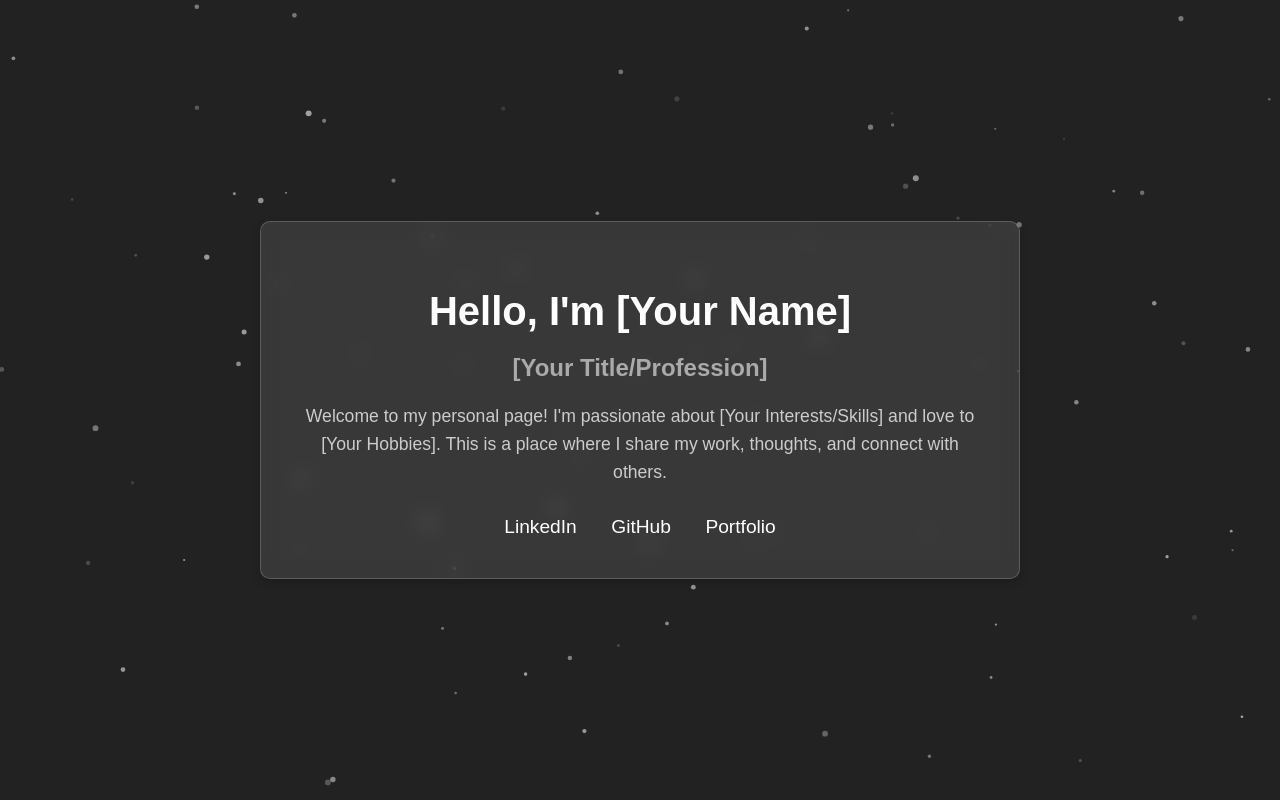
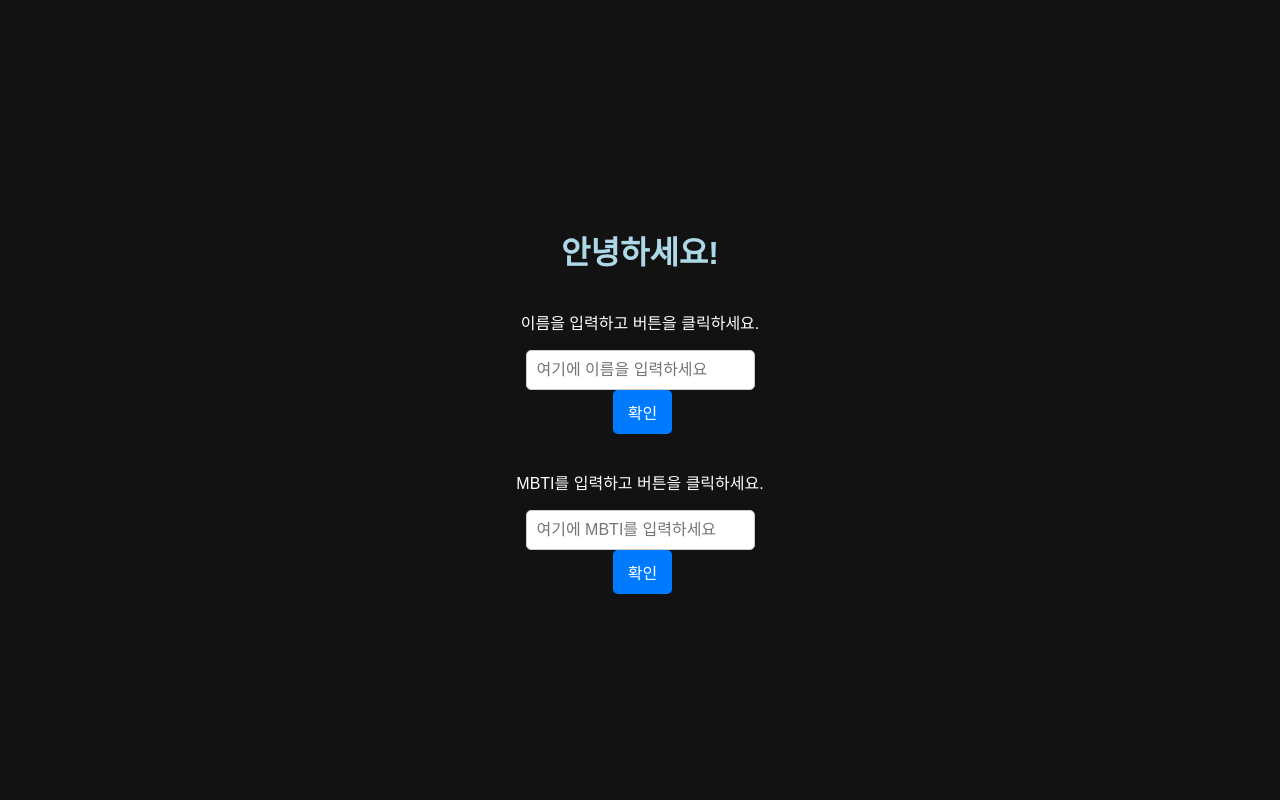
Before and after one commit to jjune947/jjune251120, a plain HTML site: page index.html in a window 1280 px wide. Drawn offline with Linux system fonts and the light colour scheme.

Commit message:
feat: Add MBTI input feature

```diff
--- a/index.html
+++ b/index.html
@@ -1,28 +1,23 @@
 <!DOCTYPE html>
-<html lang="en">
+<html lang="ko">
 <head>
     <meta charset="UTF-8">
     <meta name="viewport" content="width=device-width, initial-scale=1.0">
-    <title>My Self-Introduction</title>
+    <title>동적 결과 페이지</title>
     <link rel="stylesheet" href="style.css">
 </head>
 <body>
-    <canvas id="backgroundCanvas"></canvas>
-    <div class="container">
-        <div class="card">
-            <h1>Hello, I'm [Your Name]</h1>
-            <h2>[Your Title/Profession]</h2>
-            <p>
-                Welcome to my personal page! I'm passionate about [Your Interests/Skills] and love to [Your Hobbies].
-                This is a place where I share my work, thoughts, and connect with others.
-            </p>
-            <div class="social-links">
-                <a href="#" target="_blank">LinkedIn</a>
-                <a href="#" target="_blank">GitHub</a>
-                <a href="#" target="_blank">Portfolio</a>
-            </div>
-        </div>
-    </div>
+    <h1>안녕하세요!</h1>
+    <p>이름을 입력하고 버튼을 클릭하세요.</p>
+    <input type="text" id="nameInput" placeholder="여기에 이름을 입력하세요">
+    <button id="submitBtn">확인</button>
+    <div id="result"></div>
+
+    <p>MBTI를 입력하고 버튼을 클릭하세요.</p>
+    <input type="text" id="mbtiInput" placeholder="여기에 MBTI를 입력하세요">
+    <button id="mbtiBtn">확인</button>
+    <div id="mbtiResult"></div>
+
     <script src="script.js"></script>
 </body>
 </html>
--- a/script.js
+++ b/script.js
@@ -1,72 +1,61 @@
-const canvas = document.getElementById('backgroundCanvas');
-const ctx = canvas.getContext('2d');
+document.addEventListener('DOMContentLoaded', () => {
+    const nameInput = document.getElementById('nameInput');
+    const submitBtn = document.getElementById('submitBtn');
+    const resultDiv = document.getElementById('result');
+    const body = document.body;
+    const greetingH1 = document.querySelector('h1'); // Get the h1 element
 
-let particles = [];
-const numParticles = 100;
+    // Add mousemove event listener to the body
+    body.addEventListener('mousemove', (e) => {
+        const x = e.clientX;
+        const y = e.clientY;
 
-function setCanvasSize() {
-    canvas.width = window.innerWidth;
-    canvas.height = window.innerHeight;
-}
+        // Create a radial gradient that follows the mouse
+        body.style.background = `radial-gradient(circle at ${x}px ${y}px, #333 0%, #121212 25%)`;
+    });
 
-// Particle class
-class Particle {
-    constructor() {
-        this.reset();
-    }
+    submitBtn.addEventListener('click', () => {
+        const name = nameInput.value;
+        if (name) {
+            resultDiv.textContent = `안녕하세요, ${name}님! 만나서 반갑습니다.`;
+        } else {
+            resultDiv.textContent = '이름을 입력해주세요.';
+        }
+    });
 
-    reset() {
-        this.x = Math.random() * canvas.width;
-        this.y = Math.random() * canvas.height;
-        this.size = Math.random() * 2 + 1; // 1 to 3
-        this.speedX = (Math.random() - 0.5) * 0.5; // -0.25 to 0.25
-        this.speedY = (Math.random() - 0.5) * 0.5; // -0.25 to 0.25
-        this.opacity = Math.random() * 0.5 + 0.1; // 0.1 to 0.6
-    }
+    nameInput.addEventListener('keyup', (event) => {
+        if (event.key === 'Enter') {
+            submitBtn.click();
+        }
+    });
 
-    draw() {
-        ctx.fillStyle = `rgba(255, 255, 255, ${this.opacity})`;
-        ctx.beginPath();
-        ctx.arc(this.x, this.y, this.size, 0, Math.PI * 2);
-        ctx.fill();
-    }
+    // New animation for the h1 element
+    let colorToggle = true;
+    setInterval(() => {
+        if (colorToggle) {
+            greetingH1.style.color = '#ADD8E6'; // Light Blue
+        } else {
+            greetingH1.style.color = '#fff'; // White
+        }
+        colorToggle = !colorToggle;
+    }, 1500); // Toggle color every 1.5 seconds
 
-    update() {
-        this.x += this.speedX;
-        this.y += this.speedY;
+    const mbtiInput = document.getElementById('mbtiInput');
+    const mbtiBtn = document.getElementById('mbtiBtn');
+    const mbtiResult = document.getElementById('mbtiResult');
 
-        // Reset particles if they go off screen
-        if (this.x < 0 || this.x > canvas.width || this.y < 0 || this.y > canvas.height) {
-            this.reset();
+    mbtiBtn.addEventListener('click', () => {
+        const mbti = mbtiInput.value;
+        if (mbti) {
+            mbtiResult.textContent = '좋은 MBTI네요';
+        } else {
+            mbtiResult.textContent = 'MBTI를 입력해주세요.';
         }
-    }
-}
+    });
 
-// Initialize particles
-function initParticles() {
-    particles = [];
-    for (let i = 0; i < numParticles; i++) {
-        particles.push(new Particle());
-    }
-}
-
-// Animation loop
-function animate() {
-    ctx.clearRect(0, 0, canvas.width, canvas.height); // Clear canvas
-    for (let i = 0; i < particles.length; i++) {
-        particles[i].update();
-        particles[i].draw();
-    }
-    requestAnimationFrame(animate);
-}
-
-// Event Listeners
-window.addEventListener('resize', () => {
-    setCanvasSize();
-    initParticles(); // Reinitialize particles on resize for better distribution
+    mbtiInput.addEventListener('keyup', (event) => {
+        if (event.key === 'Enter') {
+            mbtiBtn.click();
+        }
+    });
 });
-
-// Initial setup
-setCanvasSize();
-initParticles();
-animate();
--- a/style.css
+++ b/style.css
@@ -1,72 +1,44 @@
 body {
+    font-family: sans-serif;
+    display: flex;
+    flex-direction: column;
+    align-items: center;
+    justify-content: center;
+    height: 100vh;
     margin: 0;
-    font-family: Arial, sans-serif;
-    display: flex;
-    justify-content: center;
-    align-items: center;
-    min-height: 100vh;
-    overflow: hidden; /* Prevent scrollbars due to canvas */
-    background-color: #222; /* Fallback for browsers without canvas or JS disabled */
-    color: #eee;
-    position: relative; /* For canvas absolute positioning */
+    background-color: #121212; /* Darker background */
+    color: #fff; /* White text for better contrast */
 }
 
-#backgroundCanvas {
-    position: absolute;
-    top: 0;
-    left: 0;
-    width: 100%;
-    height: 100%;
-    z-index: -1; /* Send canvas to background */
-}
-
-.container {
-    position: relative;
-    z-index: 1; /* Keep content above canvas */
-    padding: 20px;
-    max-width: 800px;
-    width: 90%;
-    box-sizing: border-box;
-}
-
-.card {
-    background-color: rgba(255, 255, 255, 0.1);
-    border-radius: 10px;
-    padding: 40px;
-    text-align: center;
-    box-shadow: 0 4px 8px rgba(0, 0, 0, 0.2);
-    backdrop-filter: blur(10px); /* Frosted glass effect */
-    -webkit-backdrop-filter: blur(10px); /* For Safari */
-    border: 1px solid rgba(255, 255, 255, 0.18);
-}
-
-.card h1 {
-    font-size: 2.5em;
-    margin-bottom: 10px;
+h1 {
     color: #fff;
 }
 
-.card h2 {
-    font-size: 1.5em;
-    margin-bottom: 20px;
-    color: #aaa;
+
+input[type="text"] {
+    padding: 10px;
+    font-size: 16px;
+    border: 1px solid #ccc;
+    border-radius: 5px;
 }
 
-.card p {
-    font-size: 1.1em;
-    line-height: 1.6;
-    margin-bottom: 30px;
-    color: #ccc;
+button {
+    padding: 10px 15px;
+    font-size: 16px;
+    border: none;
+    background-color: #007bff;
+    color: white;
+    border-radius: 5px;
+    cursor: pointer;
+    margin-left: 5px;
 }
 
-.social-links a {
-    color: #fff;
-    text-decoration: none;
-    margin: 0 15px;
-    font-size: 1.2em;
-    transition: color 0.3s ease;
+button:hover {
+    background-color: #0056b3;
 }
 
-.social-links a:hover {
-    color: #00bcd4; /* A nice cyan for hover effect */
+#result {
+    margin-top: 20px;
+    font-size: 18px;
+    font-weight: bold;
 }
```
